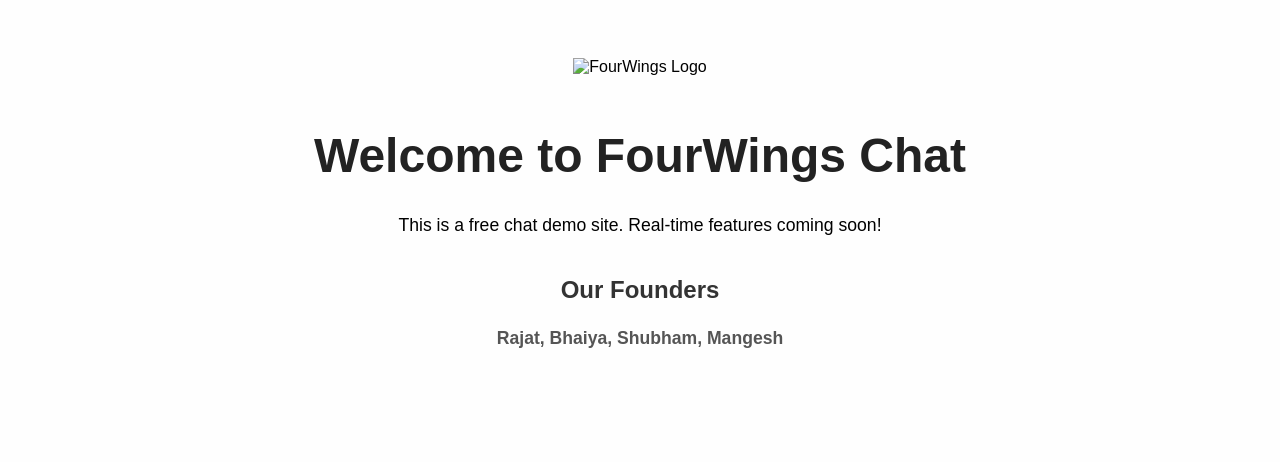
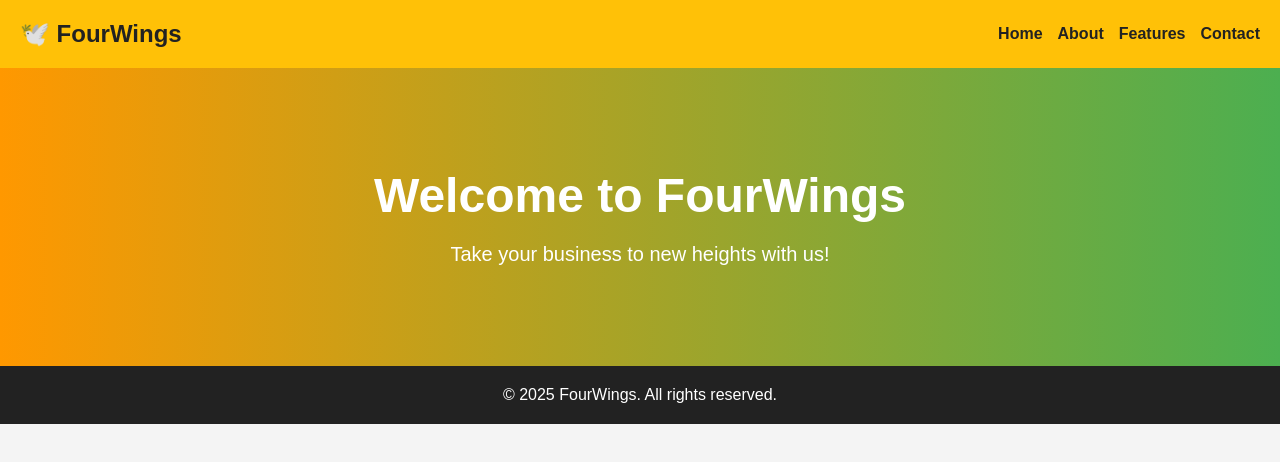
Before and after one commit to bhaiyya15/fourwings-chat, a plain HTML site: page index.html in a window 1280 px wide. Drawn offline with Linux system fonts and the light colour scheme.

Commit message:
Add files via upload

```diff
--- a/index.html
+++ b/index.html
@@ -1,48 +1,32 @@
 <!DOCTYPE html>
 <html lang="en">
 <head>
-  <meta charset="UTF-8" />
-  <meta name="viewport" content="width=device-width, initial-scale=1.0"/>
-  <title>FourWings Chat</title>
-<link rel="stylesheet" href="style.css">
-
-  <style>
-    body {
-      font-family: Arial, sans-serif;
-      text-align: center;
-      background-color: #fefefe;
-      padding: 30px;
-    }
-    h1 {
-      font-size: 3rem;
-      color: #222;
-    }
-    h3 {
-      font-size: 1.5rem;
-      margin-top: 40px;
-      color: #333;
-    }
-    p {
-      font-size: 1.1rem;
-    }
-    .logo {
-      width: 200px;
-      height: auto;
-      margin: 20px 0;
-    }
-    .founders {
-      margin-top: 20px;
-      font-weight: bold;
-      color: #555;
-    }
-  </style>
+  <meta charset="UTF-8">
+  <title>FourWings</title>
+  <link rel="stylesheet" href="style.css">
 </head>
 <body>
-  <img src="assets/logo.png" alt="FourWings Logo" class="logo" />
-  <h1>Welcome to FourWings Chat</h1>
-  <p>This is a free chat demo site. Real-time features coming soon!</p>
+  <header>
+    <div class="logo">🕊️ FourWings</div>
+    <nav>
+      <ul>
+        <li><a href="#">Home</a></li>
+        <li><a href="#">About</a></li>
+        <li><a href="#">Features</a></li>
+        <li><a href="#">Contact</a></li>
+      </ul>
+    </nav>
+  </header>
 
-  <h3>Our Founders</h3>
-  <p class="founders">Rajat, Bhaiya, Shubham, Mangesh</p>
+  <main>
+    <section class="hero">
+      <h1>Welcome to FourWings</h1>
+      <p>Take your business to new heights with us!</p>
+    </section>
+  </main>
+
+  <footer>
+    <p>&copy; 2025 FourWings. All rights reserved.</p>
+  </footer>
 </body>
 </html>
--- a/style.css
+++ b/style.css
@@ -1,10 +1,61 @@
-<head>
-  <style>
-    body {
-      background-color: #f0f0f0;
-      font-family: Arial, sans-serif;
-    }
+* {
+  margin: 0;
+  padding: 0;
+  box-sizing: border-box;
+  font-family: Arial, sans-serif;
+}
 
-    /* Add more CSS here */
-  </style>
-</head>
+body {
+  background-color: #f4f4f4;
+  color: #333;
+}
+
+header {
+  background-color: #ffc107;
+  color: #fff;
+  padding: 20px;
+  display: flex;
+  justify-content: space-between;
+  align-items: center;
+}
+
+.logo {
+  font-size: 24px;
+  font-weight: bold;
+  color: #222;
+}
+
+nav ul {
+  list-style: none;
+  display: flex;
+  gap: 15px;
+}
+
+nav ul li a {
+  text-decoration: none;
+  color: #222;
+  font-weight: bold;
+}
+
+.hero {
+  text-align: center;
+  padding: 100px 20px;
+  background: linear-gradient(to right, #ff9800, #4caf50);
+  color: white;
+}
+
+.hero h1 {
+  font-size: 48px;
+  margin-bottom: 20px;
+}
+
+.hero p {
+  font-size: 20px;
+}
+
+footer {
+  text-align: center;
+  padding: 20px;
+  background-color: #222;
+  color: white;
+}
```
